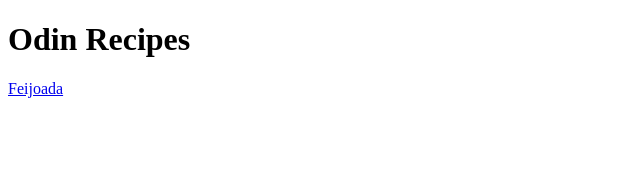
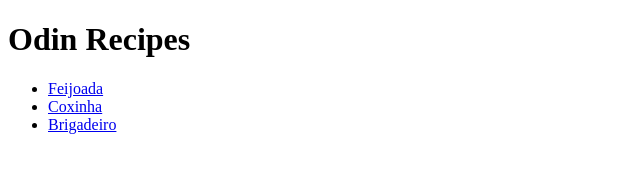
Before and after one commit to eduardottgc/odin-recipes, a plain HTML site: page index.html in a window 1280 px wide. Shown: the whole page, without its empty margins (0-640 px from the left). Drawn offline with Linux system fonts and the light colour scheme.

Commit message:
Add missing updates to index.html and img directory
- These files were not included in the previous commit due to being outside the staged directory
- Updated index.html to include Brigadeiro link
- Added Brigadeiro images to img/ folder

```diff
--- a/index.html
+++ b/index.html
@@ -11,7 +11,11 @@
 
     <h1>Odin Recipes</h1>
 
-    <a href="recipes/feijoada.html">Feijoada</a>
+    <ul>
+    <li><a href="recipes/feijoada.html">Feijoada</a></li>
+    <li><a href="recipes/coxinha.html">Coxinha</a></li>
+    <li><a href="recipes/brigadeiro.html">Brigadeiro</a></li>
+    </ul>
 
 </body>
 
```
Also changed, not shown: img/brigadeiro-main-photo.webp (added), img/brigadeiro-step1-photo.webp (added), img/brigadeiro-step2-photo.webp (added), img/brigadeiro-step4-photo.webp (added), img/coxinha-main-photo.webp (added).
